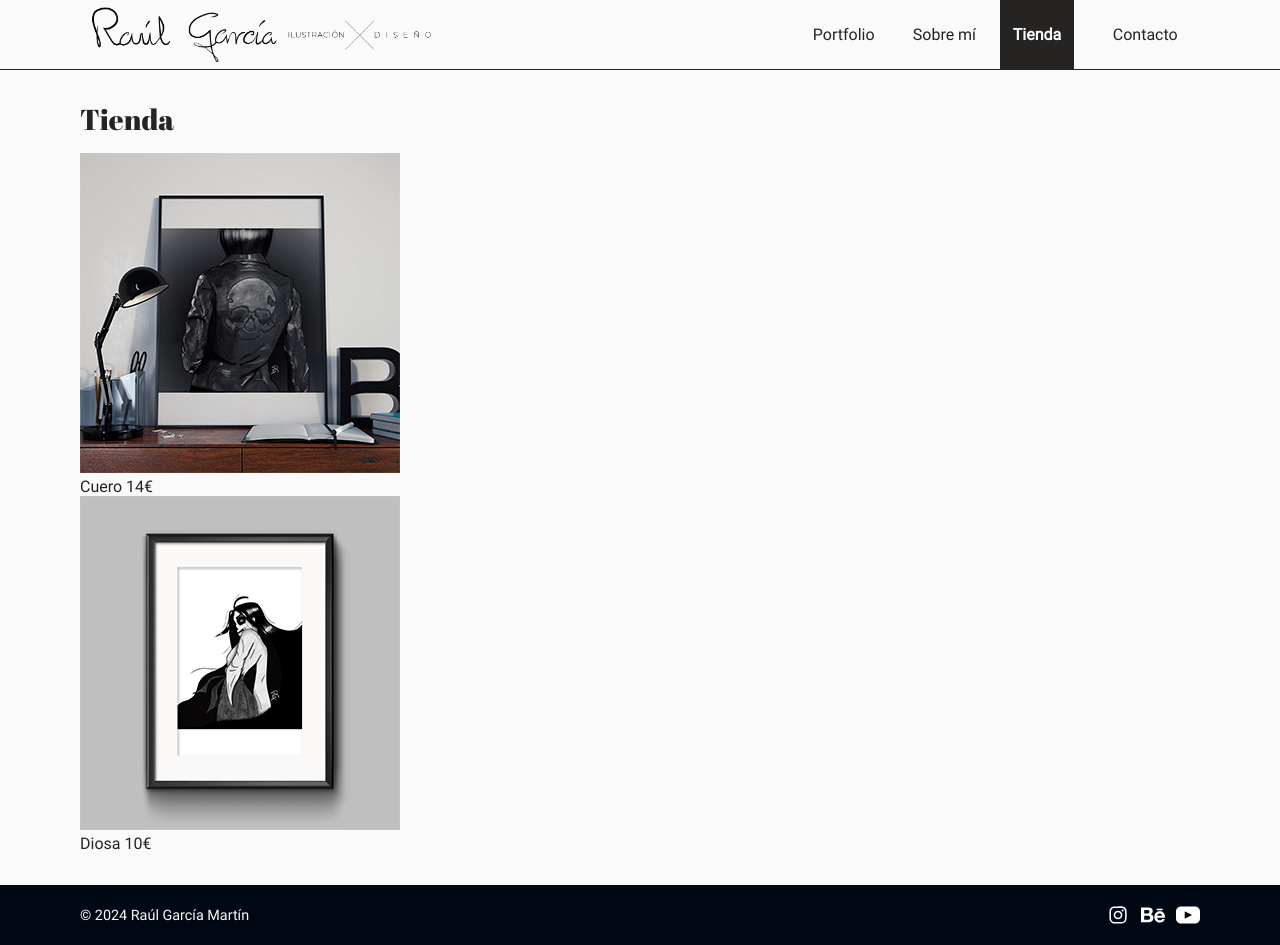
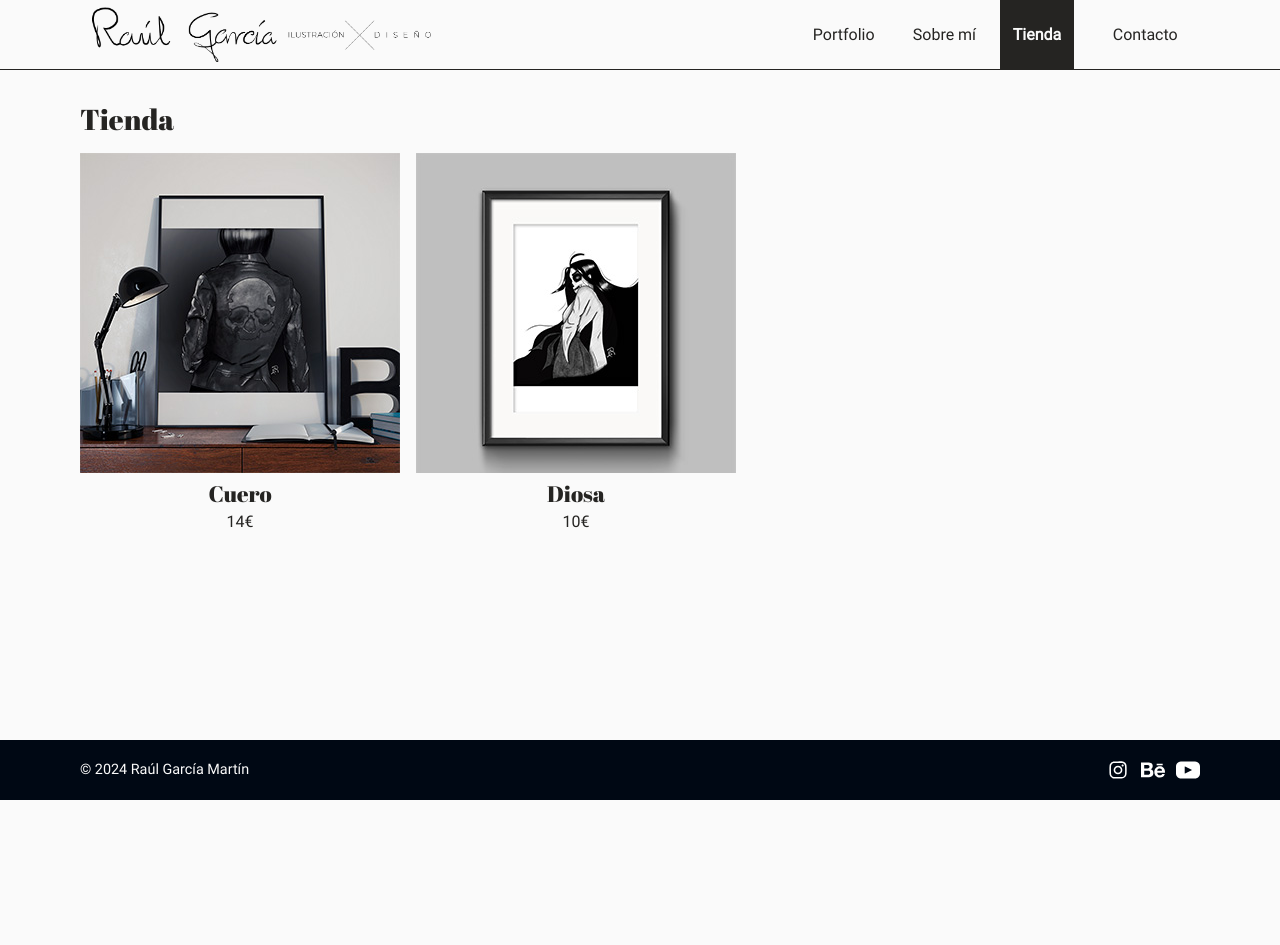
Before and after one commit to Raul-GM/portfolio, a Vue app: page /shop in a window 1280 px wide. After the commit the page ends 800 px from the top, so only its background shows below. Built offline with nearby package versions, Linux system fonts and the light colour scheme.

Commit message:
Changes from old pc

```diff
--- a/src/router/index.js
+++ b/src/router/index.js
@@ -17,7 +17,7 @@ const routes = [
   }, {
     path: '/shop',
     name: 'Shop',
-    component: () => import('../views/ShopComponent.vue')
+    component: () => import('../views/shop/ShopComponent.vue')
   }, {
     path: '/contact',
     name: 'Contact',
@@ -63,6 +63,10 @@ const routes = [
     name: 'VideoclipNebula',
     component: () => import('../views/portfolio/VideoclipNebula.vue')
   }, {
+    path: '/shop/:product',
+    name: 'Shop Product',
+    component: () => import('../views/shop/ShopProductComponent.vue')
+  }, {
     path: '/:pathMatch(.*)',
     redirect: '/',
   },
--- a/src/views/ShopComponent.vue
+++ /dev/null
@@ -1,34 +0,0 @@
-<template>
-    <NavbarComponent />
-    <div class="main-container">
-      <h1 class="aboutme-container__title section-title">Tienda</h1>
-      <div v-for="(shopItem) in shopData" :key="shopItem.id"
-        class="shop-card">
-        <div class="shop-card-image">
-          <ImageComponent :file="`shop/${shopItem.imgName}_320.jpg`" altTitle="Ilustración de Harley Quinn" format="jpg"/>
-        </div>
-        {{ shopItem.name }}
-        {{ shopItem.price }}
-      </div>
-    </div>
-    <FooterComponent />
-</template>
-<script>
-import NavbarComponent from '@/components/NavbarComponent.vue';
-import FooterComponent from '@/components/FooterComponent.vue';
-import ImageComponent from '@/components/ImageComponent.vue';
-import { shopData } from './data/shop';
-export default {
-  components: {
-    NavbarComponent,
-    FooterComponent,
-    ImageComponent
-  }, data() {
-    return {
-      shopData
-    }
-  }
-}
-</script>
-<style lang="scss">
-</style>
--- a/src/views/data/shop.js
+++ b/src/views/data/shop.js
@@ -1,6 +1,6 @@
 export const shopData = [
     {
-        id: '001',
+        id: 'cuero',
         name: 'Cuero',
         url: 'cuero',
         altImage: 'Lámina a la venta de la obra "Cuero"',
@@ -11,7 +11,7 @@ export const shopData = [
         moreInfo: 'Impresión digital en A3 en papel Couché de 250gr. Sin marco.'
     },
     {
-        id: '002',
+        id: 'diosa',
         name: 'Diosa',
         url: 'diosa',
         altImage: 'Lámina a la venta de la obra "Diosa"',
--- /dev/null
+++ b/src/views/shop/ShopComponent.vue
@@ -0,0 +1,68 @@
+<template>
+    <NavbarComponent />
+    <div class="main-container">
+      <h1 class="aboutme-container__title section-title">Tienda</h1>
+      <div class="shop-container">
+        <div v-for="(shopItem) in shopData" :key="shopItem.id"
+          class="shop-card">
+          <router-link :to="`/shop/${shopItem.id}`">
+            <div class="shop-card-info">
+              <div class="shop-card-info-image">
+                <ImageComponent :file="`shop/${shopItem.imgName}_320.jpg`" altTitle="Ilustración de Harley Quinn" format="jpg"/>
+              </div>
+              <div class="shop-card-info-data">
+                <h3 class="shop-card-info-data-title">{{ shopItem.name }}</h3>
+                <span>{{ shopItem.price }}</span>
+              </div>
+            </div>
+          </router-link>
+        </div>
+      </div>
+    </div>
+    <FooterComponent />
+</template>
+<script>
+import NavbarComponent from '@/components/NavbarComponent.vue';
+import FooterComponent from '@/components/FooterComponent.vue';
+import ImageComponent from '@/components/ImageComponent.vue';
+import { shopData } from './../data/shop';
+export default {
+  components: {
+    NavbarComponent,
+    FooterComponent,
+    ImageComponent
+  }, data() {
+    return {
+      shopData
+    }
+  }
+}
+</script>
+<style lang="scss">
+.shop-container {
+  display: flex;
+  flex-wrap: wrap;
+  gap: 1rem;
+}
+.shop-card-info {
+  display: flex;
+  flex-direction: column;
+  align-items: center;
+  gap: .5rem;
+  &-image {
+    width: 320px;
+    height: 320px;
+    overflow: hidden;
+  }
+  &-data {
+    display: flex;
+    flex-direction: column;
+    justify-content: center;
+    align-items: center;
+    gap: .3rem;
+    &-title {
+      font-family: var(--font-title);
+    }
+  }
+}
+</style>
--- /dev/null
+++ b/src/views/shop/ShopProductComponent.vue
@@ -0,0 +1,22 @@
+<template>
+  <NavbarComponent />
+  <div class="main-container">
+    SHOP PRODUCT COMPONENT
+  </div>
+  <FooterComponent />
+</template>
+<script>
+import NavbarComponent from '@/components/NavbarComponent.vue';
+import FooterComponent from '@/components/FooterComponent.vue';
+import { shopData } from './../data/shop';
+export default {
+  components: {
+    NavbarComponent,
+    FooterComponent
+  }, data() {
+    return {
+      shopData
+    }
+  }
+}
+</script>
```
